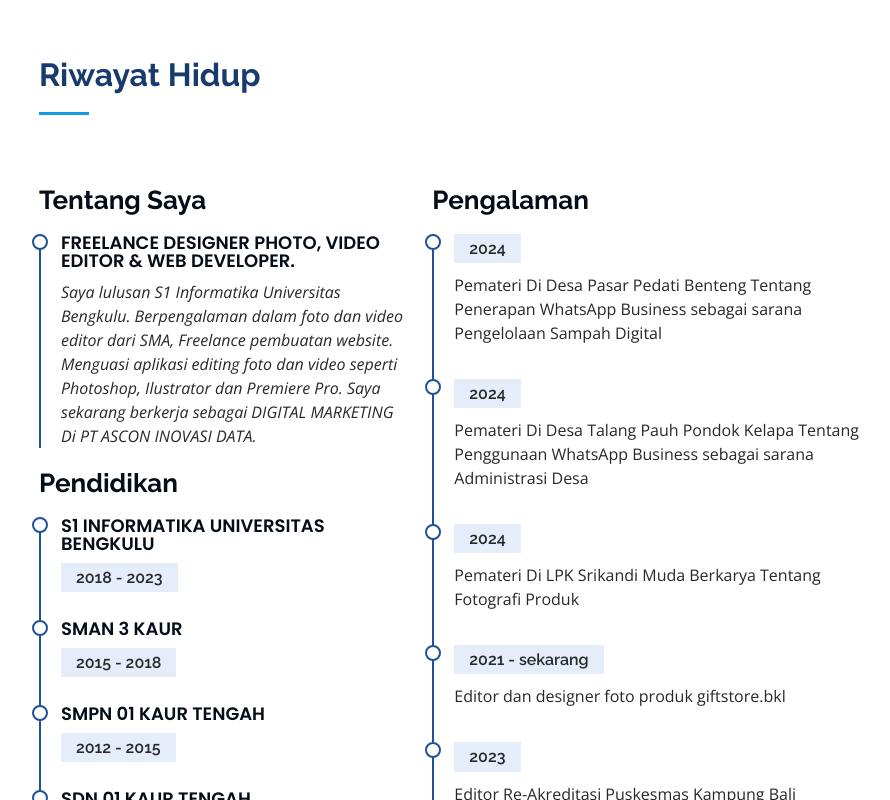
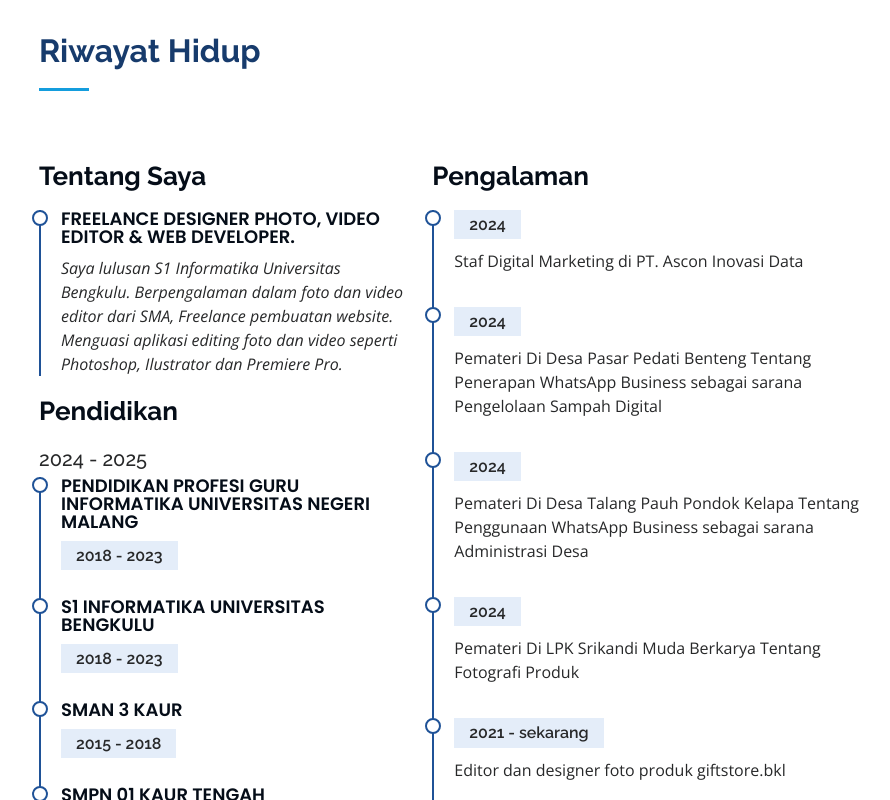
Before and after one commit to miftahv/miftahv.github.oi, a plain HTML site: page index.html in a window 1280 px wide. Shown: the part 2003-2803 px from the top of the page, without its empty margins (291-1181 px from the left). Drawn offline with nearby package versions, Linux system fonts and the light colour scheme.

Commit message:
Update index.html

```diff
--- a/index.html
+++ b/index.html
@@ -93,7 +93,7 @@
           <div class="col-lg-8 pt-4 pt-lg-0 content" data-aos="fade-left">
             <h3>Freelance Designer Photo, Video Editor &amp; Web Developer.</h3>
             <p class="fst-italic">
-              Saya lulusan S1 Informatika Universitas Bengkulu. Berpengalaman dalam foto dan video editor dari SMA, Freelance pembuatan website. Menguasi aplikasi editing foto dan video seperti Photoshop, Ilustrator dan Premiere Pro. Saya sekarang berkerja sebagai DIGITAL MARKETING Di PT ASCON INOVASI DATA.
+              Saya lulusan S1 Informatika Universitas Bengkulu. Berpengalaman dalam foto dan video editor dari SMA, Freelance pembuatan website. Menguasi aplikasi editing foto dan video seperti Photoshop, Ilustrator dan Premiere Pro.
             </p>
             <div class="row">
               <div class="col-lg-6">
@@ -240,11 +240,16 @@
             <h3 class="resume-title">Tentang Saya</h3>
             <div class="resume-item pb-0">
               <h4>Freelance Designer Photo, Video Editor &amp; Web Developer.</h4>
-              <p><em>Saya lulusan S1 Informatika Universitas Bengkulu. Berpengalaman dalam foto dan video editor dari SMA, Freelance pembuatan website. Menguasi aplikasi editing foto dan video seperti Photoshop, Ilustrator dan Premiere Pro. Saya sekarang berkerja sebagai DIGITAL MARKETING Di PT ASCON INOVASI DATA.</em></p>
+              <p><em>Saya lulusan S1 Informatika Universitas Bengkulu. Berpengalaman dalam foto dan video editor dari SMA, Freelance pembuatan website. Menguasi aplikasi editing foto dan video seperti Photoshop, Ilustrator dan Premiere Pro.</em></p>
 
             </div>
 
             <h3 class="resume-title">Pendidikan</h3>
+            <h5>2024 - 2025</h5>
+            <div class="resume-item">
+              <h4>Pendidikan Profesi Guru Informatika Universitas Negeri Malang </h4>
+              <h5>2018 - 2023</h5>
+            </div>
             <div class="resume-item">
               <h4>S1 Informatika Universitas Bengkulu </h4>
               <h5>2018 - 2023</h5>
@@ -264,6 +269,10 @@
           </div>
           <div class="col-lg-6" data-aos="fade-up" data-aos-delay="100">
             <h3 class="resume-title">Pengalaman</h3>
+            <div class="resume-item">
+              <h5>2024</h5>
+              <p>Staf Digital Marketing di PT. Ascon Inovasi Data</p>
+            </div>
             <div class="resume-item">
               <h5>2024</h5>
               <p>Pemateri Di Desa Pasar Pedati Benteng Tentang Penerapan WhatsApp Business sebagai sarana Pengelolaan Sampah Digital</p>
```
